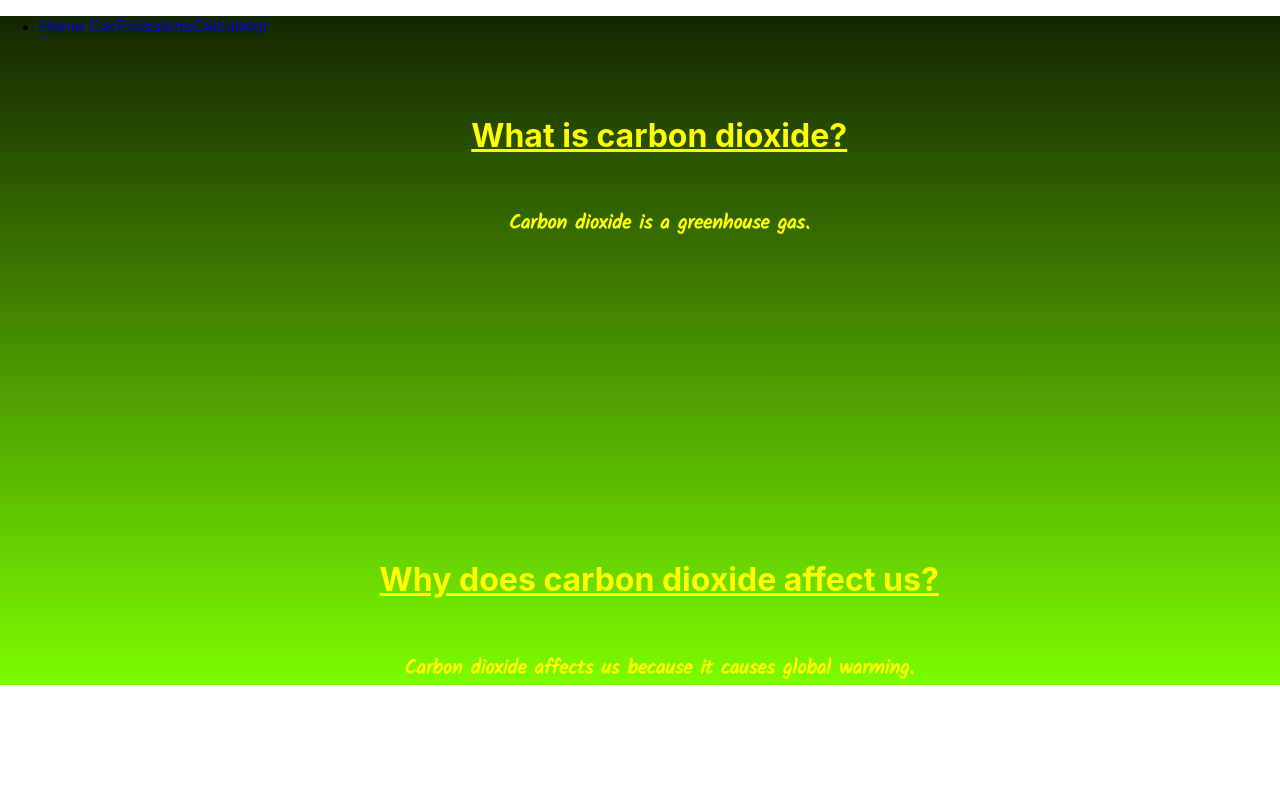
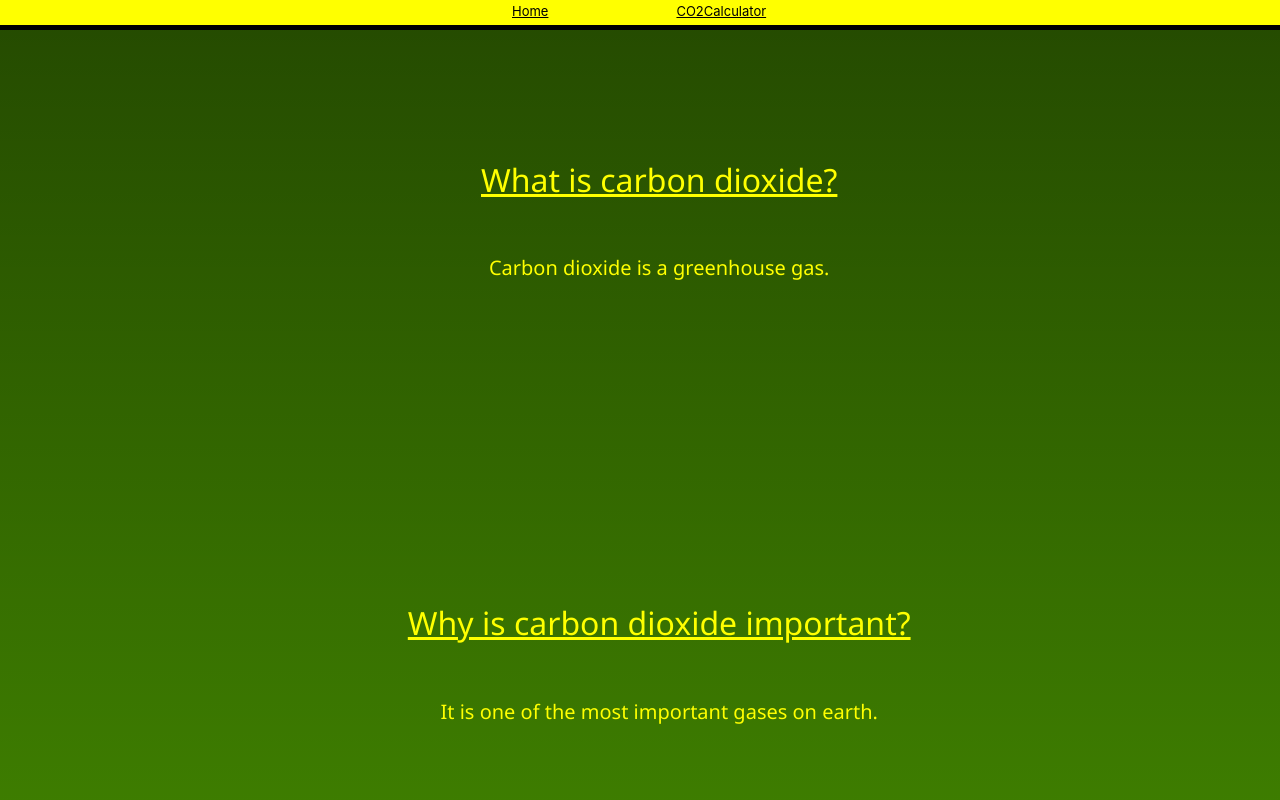
Before and after one commit to vansh-rugnate/CarEmissionCalculatorProject, a React (Create React App) app: page / in a window 1280 px wide. Shown: the top 800 px of the page. Built offline with nearby package versions, Linux system fonts and the light colour scheme.

Commit message:
multi page

```diff
--- a/src/App.css
+++ b/src/App.css
@@ -1,91 +1,126 @@
-.button {
-  border-radius: 5px;
-  margin-top: 5%;
-  margin-bottom: 35%;
-  margin-left: 47%;
-  font-size: 13px;
-  background-color: rgb(9, 113, 241);
-  cursor: pointer;
-  padding: 0em;
-  border-width: 1.85px;
-  border-color: black;
-  color: white;
-  text-align: center;
-  width: 90px;
-  height: 30px;
-  align-items: center;
+.topbar {
+  background-color:yellow;
+  margin-bottom: 0;
+  padding-bottom: 5px;
 }
 
-.body {
-  background:linear-gradient(rgba(1,0,0,0.85),transparent);
+.homepage {
+  background:linear-gradient(rgba(0,0.5,0.5,0.7),transparent);
   background-color: lawngreen;
+  margin-bottom: 0;
+  padding-bottom: 10%;
 }
 
-.title {
-  font-size: 45px;
-  margin-left: 30%;
-  color: yellow;
-  text-decoration-line: underline;
+.homelink {
+  color: black;
+  margin-left: 40%;
+  font-size:13px;
 }
 
-.subtitle1 {
+.homepagesubtitle {
   margin-top: 0;
-  padding-top: 5%;
+  padding-top: 10%;
   padding-bottom: 2.5%;
   margin-left: 3%;
   color: yellow;
   text-decoration-line: underline;
   text-align: center;
+  font-weight: 400;
+  font-family: Segoe UI;
 }
 
-.text {
+.homepagetext {
   font-size: 20px;
-  font-family: Kalam;
+  font-weight: 200;
+  font-family: Segoe UI;
   margin-left: 3%;
   color: yellow;
-  margin-bottom: 20%;
+  margin-bottom: 15%;
   text-align: center;
 }
 
-
-
-
-.App {
-  text-align: center;
-  style.left: 50%;
+.calcpage {
+  position:relative;
 }
 
-.App-logo {
-  height: 40vmin;
-  pointer-events: none;
+.calcpage1 {
+  position:relative;
 }
 
-@media (prefers-reduced-motion: no-preference) {
-  .App-logo {
-    animation: App-logo-spin infinite 20s linear;
-  }
+.calcpage:before {
+  content: ' ';
+  display: block;
+  position: absolute;
+  left: 0;
+  top: 0;
+  width: 100%;
+  height: 100%;
+  opacity: 0.2;
+  background-image: url('chris-liverani-ViEBSoZH6M4-unsplash.jpg');
+  background-repeat: no-repeat;
+  background-position: 50% 0;
+  background-size: cover;
 }
 
-.App-header {
-  background-color: #282c34;
-  min-height: 100vh;
-  display: flex;
-  flex-direction: column;
-  align-items: center;
-  justify-content: center;
-  font-size: calc(10px + 2vmin);
-  color: white;
+.calclink {
+  color: black;
+  margin-left: 10%;
+  font-size:13px;
 }
 
-.App-link {
-  color: #61dafb;
+.calcpagetext {
+  font-size: 20px;
+  font-weight: 500;
+  font-family: Segoe UI;
+  margin-left: 3%;
+  margin-top: 15%;
+  color: black;
+  margin-bottom: 5%;
+  text-align: center;
 }
 
-@keyframes App-logo-spin {
-  from {
-    transform: rotate(0deg);
-  }
-  to {
-    transform: rotate(360deg);
-  }
+.calcpagetextbox {
+  border: 3px solid black;
 }
+
+.button {
+  border-radius: 5px;
+  border:2px solid black;
+  margin-top: 1.5%;
+  margin-bottom: 31.5%;
+  margin-left: 47%;
+  font-size: 13px;
+  background-color: rgb(9, 113, 241);
+  cursor: pointer;
+  border-color: black;
+  color: white;
+  text-align: center;
+  width: 100px;
+  height: 33px;
+}
+
+.buttonpagebox {
+  border-top:5px solid black;
+}
+
+.errorpage {
+  background-color: white;
+}
+
+.errormessage {
+  color: red;
+  font-size: 45px;
+  text-align: center;
+  margin-top: 1%;
+  padding-top: 10%;
+}
+
+.errorhelpmessage {
+  color: black;
+  text-align: center;
+  font-size: 15px;
+}
+
+.homepagebox {
+  border-top:5px solid black;
+}
--- a/src/App.tsx
+++ b/src/App.tsx
@@ -4,8 +4,9 @@ import './App.css';
 import './index.css';
 import CarEmissionsCalculator from './CarEmissionCalculator';
 import Home from './Home';
-import { Route, Link, BrowserRouter } from 'react-router-dom';
+import { Route, Link, BrowserRouter as Router, Switch, Redirect } from 'react-router-dom';
 import NavBar from './NavBar'
+import ErrorPage from './ErrorPage'
 //@ts-ignore
 //import CarArray from './car_array.js';
 //import { useForm } from "react-hook-form";
@@ -38,21 +39,17 @@ const App = () => {
 
     // make a button with type, className and onClick
 
-    <div
+    <div >
 
-    className='body'
-
-    >
-
-      <BrowserRouter>
-
-      <NavBar />
-
-        <Route exact path = '/' component = { Home } />
-
-        <Route exact path = '/CarEmissionCalculator' component = { CarEmissionsCalculator } />
-
-      </BrowserRouter>
+      <Router>
+        <div className='topbar'>
+          <Link className='homelink' to="/" >Home</Link>
+          <Link className='calclink' to="/CO2Calculator">CO2Calculator</Link>
+        </div>
+        <Route exact path="/" component={Home} />
+        <Route exact path="/CO2Calculator" component={CarEmissionsCalculator} />
+        <Redirect to = "/" />
+      </Router>
 
     </div>
 
--- a/src/CarEmissionCalculator.tsx
+++ b/src/CarEmissionCalculator.tsx
@@ -4,7 +4,7 @@ import getData from './App';
 import './App.css';
 import './index.css';
 import { Helmet } from 'react-helmet';
-import { cars } from './CarArray'
+import { cars } from './CarArray';
 
 const CarEmissionsCalculator = () => {
 
@@ -47,28 +47,30 @@ const CarEmissionsCalculator = () => {
     }
 
     // ask for mileage
-    var mileage = Number(prompt('Enter the mileage of your car (in km) here:'))
+    var mileageinmiles = Number(prompt('Enter the mileage of your car (in miles) here:'))
 
     // hand;e cancellation of mileage prompt
-    if (mileage === null ) {
+    if (mileageinmiles === null ) {
       alert('You have cancelled the calculation!')
       return;
     }
 
     // handle skipping of mileage prompt
-    if (mileage === 0 ) {
+    if (mileageinmiles === 0 ) {
       alert('You have to enter a mileage!')
       return;
     }
 
     // if mileage is not a number, ask user to input number
-    if (isNaN(mileage)) {
+    if (isNaN(mileageinmiles)) {
       alert('You have to enter a number!')
       return;
     }
 
+    const mileageinkm = mileageinmiles * 1.60934
+
     // calculate the total grams of co2 and alert user
-    const TotalEmissions = cars[i].co2 * mileage
+    const TotalEmissions = cars[i].co2 * mileageinkm
 
     alert('The total carbon dioxide emitted by your vehicle over its lifespan is: ' + TotalEmissions + ' grams')
 
@@ -76,7 +78,8 @@ const CarEmissionsCalculator = () => {
 
 	return (
 
-		<div>
+
+    <div className='calcpage'>
 
 			<Helmet>
 
@@ -85,6 +88,12 @@ const CarEmissionsCalculator = () => {
         </title>
 
       </Helmet>
+
+		  <div className='calcpage1'>
+
+        <div className='buttonpagebox'>
+
+          <h1 className='calcpagetext'> Find out an estimation of how many grams of carbon dioxide your car has produced over it's lifetime! </h1>
 
           <button
 
@@ -99,6 +108,10 @@ const CarEmissionsCalculator = () => {
         	</button>
 
   		  </div>
+
+      </div>
+
+    </div>
 	);
 }
 
--- /dev/null
+++ b/src/ErrorPage.tsx
@@ -0,0 +1,19 @@
+import React from 'react';
+import './App.css';
+
+const ErrorPage = () => {
+
+	return (
+
+		<div className='errorpage'>
+
+			<h1 className='errormessage'>Error 404: Page Not Found</h1>
+
+			<h1 className='errorhelpmessage'>to redirect to another page, click on either the 'Home' or 'CO2Calculator' link above! </h1>
+
+		</div>
+
+	);
+}
+
+export default ErrorPage;
--- a/src/Home.tsx
+++ b/src/Home.tsx
@@ -7,25 +7,46 @@ const Home = () => {
 
 	return (
 
-		<div>
+		<div className='homepage'>
 
 			<Helmet>
 
-        		<title lang = 'en'>
-          		Home
-        		</title>
+        <title lang = 'en'>
+         Home
+        </title>
 
-      		</Helmet>
+      </Helmet>
 
-			<h1 className='subtitle1'> What is carbon dioxide? </h1>
+			<div className='homepagebox'>
 
-      		<h1 className='text'> Carbon dioxide is a greenhouse gas. </h1>
+        <h1 className='homepagesubtitle'> What is carbon dioxide? </h1>
 
-      		<h1 className='subtitle1'> Why does carbon dioxide affect us? </h1>
+    		<h1 className='homepagetext'> Carbon dioxide is a greenhouse gas. </h1>
 
-      		<h1 className='text'> Carbon dioxide affects us because it causes global warming. </h1>
+    		<h1 className='homepagesubtitle'> Why is carbon dioxide important? </h1>
 
-		</div>
+        <h1 className='homepagetext'> It is one of the most important gases on earth. </h1>
+
+        <h1 className='homepagesubtitle'> Why does carbon dioxide affect us? </h1>
+
+    		<h1 className='homepagetext'> Carbon dioxide affects us because it causes global warming. </h1>
+
+	      <h1 className='homepagesubtitle'> How do cars produce carbon dioxide? </h1>
+
+        <h1 className='homepagetext'> Cars produce carbon dioxide during combustion. </h1>
+
+        <h1 className='homepagesubtitle'> What is global warming? </h1>
+
+        <h1 className='homepagetext'> Global warming is when heat gets trapped in the atmosphere, leading to the earth heating up. </h1>
+
+        <h1 className='homepagesubtitle'> How does carbon dioxide contribute to global warming? </h1>
+
+        <h1 className='homepagetext'> Carbon dioxide is one of the gases that build up in the atmosphere. </h1>
+
+
+      </div>
+
+    </div>
 	);
 }
 
--- a/src/NavBar.tsx
+++ b/src/NavBar.tsx
@@ -10,7 +10,7 @@ const NavBar = () => {
 
 				<Link to =  '/' > Home </Link>
 
-				<Link to = '/CarEmissions' > CarEmissionsCalculator </Link>
+				<Link to = '/CarEmissionsCalculator' > CarEmissionsCalculator </Link>
 
 			</li>
 
```
Also changed, not shown: src/chris-liverani-ViEBSoZH6M4-unsplash.jpg (added). Lines whose indentation alone changed are shown as unchanged.
